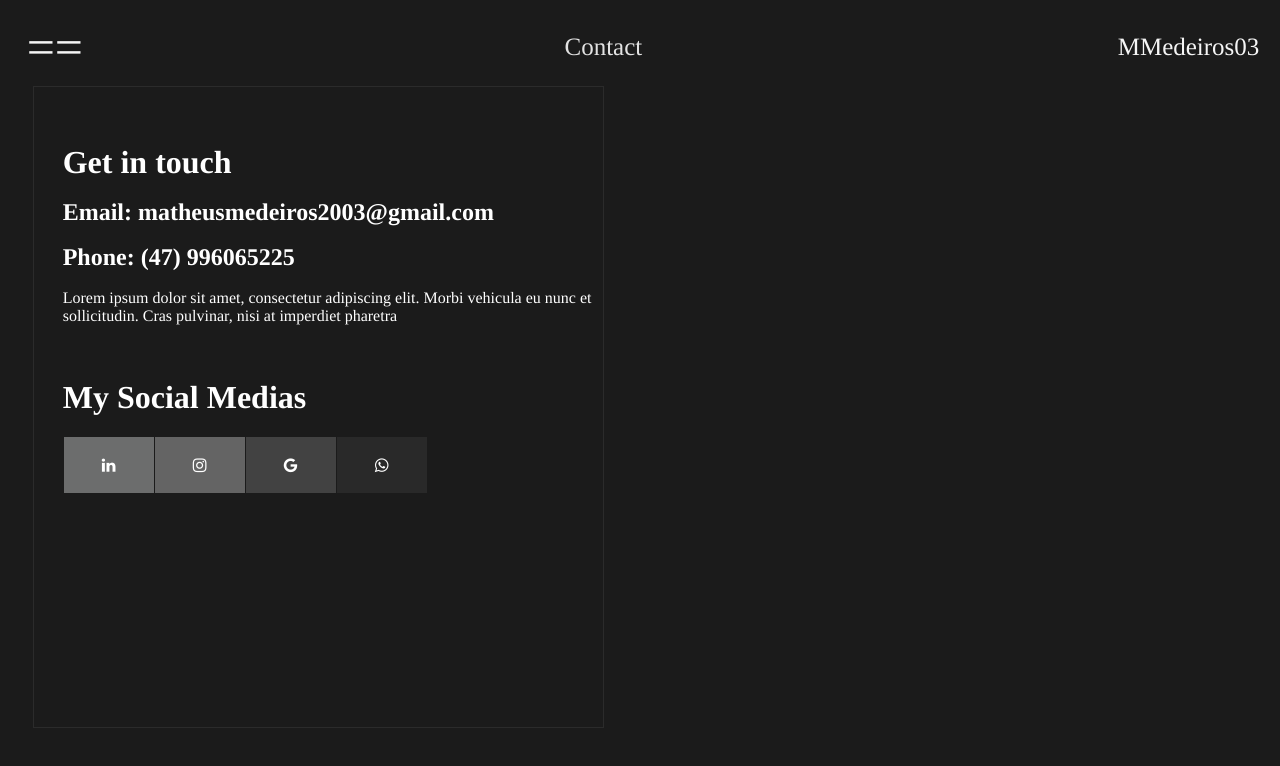
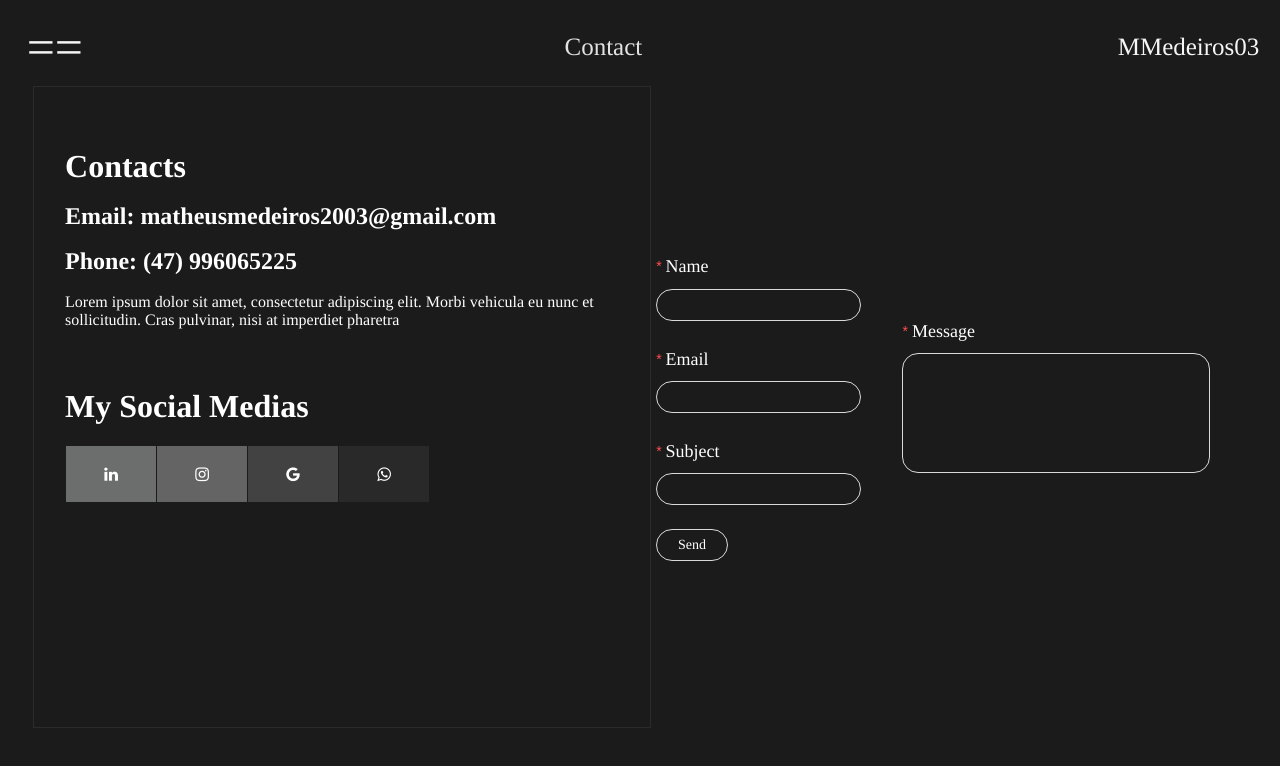
Before and after one commit to MMedeiros03/Portifolio_React, a React (Create React App) app: page /contact in a window 1280 px wide. Shown: the top 766 px of the page. Built offline with nearby package versions, Linux system fonts and the light colour scheme.

Commit message:
feito formulario para envio de email

```diff
--- a/package.json
+++ b/package.json
@@ -3,6 +3,7 @@
   "version": "0.1.0",
   "private": true,
   "dependencies": {
+    "@emailjs/browser": "^3.11.0",
     "@mdi/js": "^7.2.96",
     "@mdi/react": "^1.6.1",
     "@testing-library/jest-dom": "^5.16.5",
@@ -10,11 +11,13 @@
     "@testing-library/user-event": "^13.5.0",
     "antd": "^5.1.4",
     "express": "^4.18.2",
+    "nodemailer": "^6.9.1",
     "react": "^18.2.0",
     "react-dom": "^18.2.0",
     "react-lazy-load-image-component": "^1.5.6",
     "react-router-dom": "^6.4.3",
     "react-scripts": "5.0.1",
+    "stream-browserify": "^3.0.0",
     "web-vitals": "^2.1.4"
   },
   "scripts": {
--- a/src/Components/Card/index.jsx
+++ b/src/Components/Card/index.jsx
@@ -47,6 +47,11 @@ function Cards({ listRepositoryes }) {
     >
       {listRepositoryes?.map((repository) => (
         <Col
+          xs={12}
+          sm={12}
+          md={8}
+          lg={4}
+          xl={4}
           className="Card"
           style={{
             height: 300,
--- a/src/Pages/Contact/index.css
+++ b/src/Pages/Contact/index.css
@@ -1,6 +1,7 @@
 .Contact{
     display: flex;
     justify-content: space-between;
+    max-width: 100%;
 }
 
 .Contact_Infos{
@@ -9,8 +10,8 @@
     color: white;
     border: 1px solid #8b8b8b25;
     height: 80vh;
-    max-width: 45%;
-    width: 80%;
+    max-width: 50%;
+    width: 100%;
 }
 
 .teste{
@@ -69,3 +70,21 @@
     background: #292929;
     color: white;
 }
+
+
+.FormFields{
+    background-color: transparent !important;
+    color: white;
+    width: 100%;
+}
+
+.ant-col .ant-form-item-label label{
+    font-family:  Times, serif;
+    font-size: 18px;
+    color: white;
+}
+
+.ant-form-item-explain-error{
+    font-size: 15px;
+    font-family:  Times, serif;
+}
--- a/src/Pages/Contact/index.jsx
+++ b/src/Pages/Contact/index.jsx
@@ -1,10 +1,23 @@
 /* eslint-disable jsx-a11y/control-has-associated-label */
 /* eslint-disable jsx-a11y/anchor-has-content */
-import React from "react";
+import React, { useState } from "react";
+import { Button, Col, Form, Input } from "antd";
 import Header from "../../Components/Header/Header";
 import "./index.css";
 
+import { SendEmail } from "../../Services/SendEmail";
+
 function Contact() {
+  const [form] = Form.useForm();
+  const { TextArea } = Input;
+  const [loading, setLoading] = useState(false);
+
+  const onFinish = async (values) => {
+    await SendEmail(values);
+    form.resetFields();
+    setLoading(false);
+  };
+
   return (
     <>
       <Header namePage="Contact" />
@@ -12,7 +25,7 @@ function Contact() {
       <div className="Contact">
         <div className="Contact_Infos">
           <div className="teste">
-            <h1 className="content_contact">Get in touch</h1>
+            <h1 className="content_contact">Contacts</h1>
             <br />
             <h2 className="content_contact">
               Email: matheusmedeiros2003@gmail.com
@@ -44,6 +57,107 @@ function Contact() {
             </div>
           </div>
         </div>
+
+        <div className="FormContact" style={{ width: "100%", marginLeft: 5 }}>
+          <Form
+            form={form}
+            name="RoleForm"
+            layout="vertical"
+            onFinish={onFinish}
+            autoComplete="off"
+            disabled={loading}
+            style={{
+              height: "100%",
+              display: "flex",
+              alignItems: "center"
+            }}
+          >
+            <div style={{ maxWidth: "40%", width: "100%" }}>
+              <Col span={20}>
+                <Form.Item
+                  label="Name"
+                  name="name"
+                  rules={[
+                    {
+                      required: true,
+                      message: "Campo obrigatório!"
+                    }
+                  ]}
+                >
+                  <Input className="FormFields" />
+                </Form.Item>
+              </Col>
+              <Col span={20}>
+                <Form.Item
+                  label="Email"
+                  name="email"
+                  rules={[
+                    {
+                      required: true,
+                      message: "Por favor, informe um endereço de email"
+                    },
+                    {
+                      type: "email",
+                      message: "Por favor, informe um endereço de email válido"
+                    }
+                  ]}
+                >
+                  <Input className="FormFields" />
+                </Form.Item>
+              </Col>
+              <Col span={20}>
+                <Form.Item
+                  label="Subject"
+                  name="subject"
+                  rules={[
+                    {
+                      required: true,
+                      message: "Campo obrigatório!"
+                    }
+                  ]}
+                >
+                  <Input className="FormFields" />
+                </Form.Item>
+              </Col>
+
+              <Col span={20}>
+                <Button
+                  loading={loading}
+                  htmlType="submit"
+                  className="FormFields"
+                  style={{ width: "35%" }}
+                >
+                  Send
+                </Button>
+              </Col>
+            </div>
+
+            <div style={{ maxWidth: "60%", width: "100%" }}>
+              <Col span={20} style={{ color: "white" }}>
+                <Form.Item
+                  label="Message"
+                  name="message"
+                  rules={[
+                    {
+                      required: true,
+                      message: "Campo obrigatório!"
+                    }
+                  ]}
+                >
+                  <TextArea
+                    style={{
+                      height: 120,
+                      resize: "none",
+                      backgroundColor: "transparent",
+                      color: "white"
+                    }}
+                    rows={6}
+                  />
+                </Form.Item>
+              </Col>
+            </div>
+          </Form>
+        </div>
       </div>
     </>
   );
--- /dev/null
+++ b/src/Services/SendEmail.jsx
@@ -0,0 +1,30 @@
+/* eslint-disable import/no-extraneous-dependencies */
+/* eslint-disable import/prefer-default-export */
+/* eslint-disable no-console */
+import emailjs from "@emailjs/browser";
+import { message } from "antd";
+
+export const SendEmail = async (values) => {
+  const mailOptions = {
+    email: values?.email,
+    name: values?.name,
+    subject: values?.subject,
+    message: values.message
+  };
+
+  await emailjs
+    .send(
+      "service_esv3hmf",
+      "template_8whrmkf",
+      mailOptions,
+      "5UwYc0rmhfD1soXDm"
+    )
+    .then((res) => {
+      console.log(res);
+      message.success("Email successfully sent");
+    })
+    .catch((err) => {
+      message.error("Error sending email. Try again later.");
+      console.log(err);
+    });
+};
```
Also changed, not shown: 1 other file (tests, documents, lock files or other folders).
